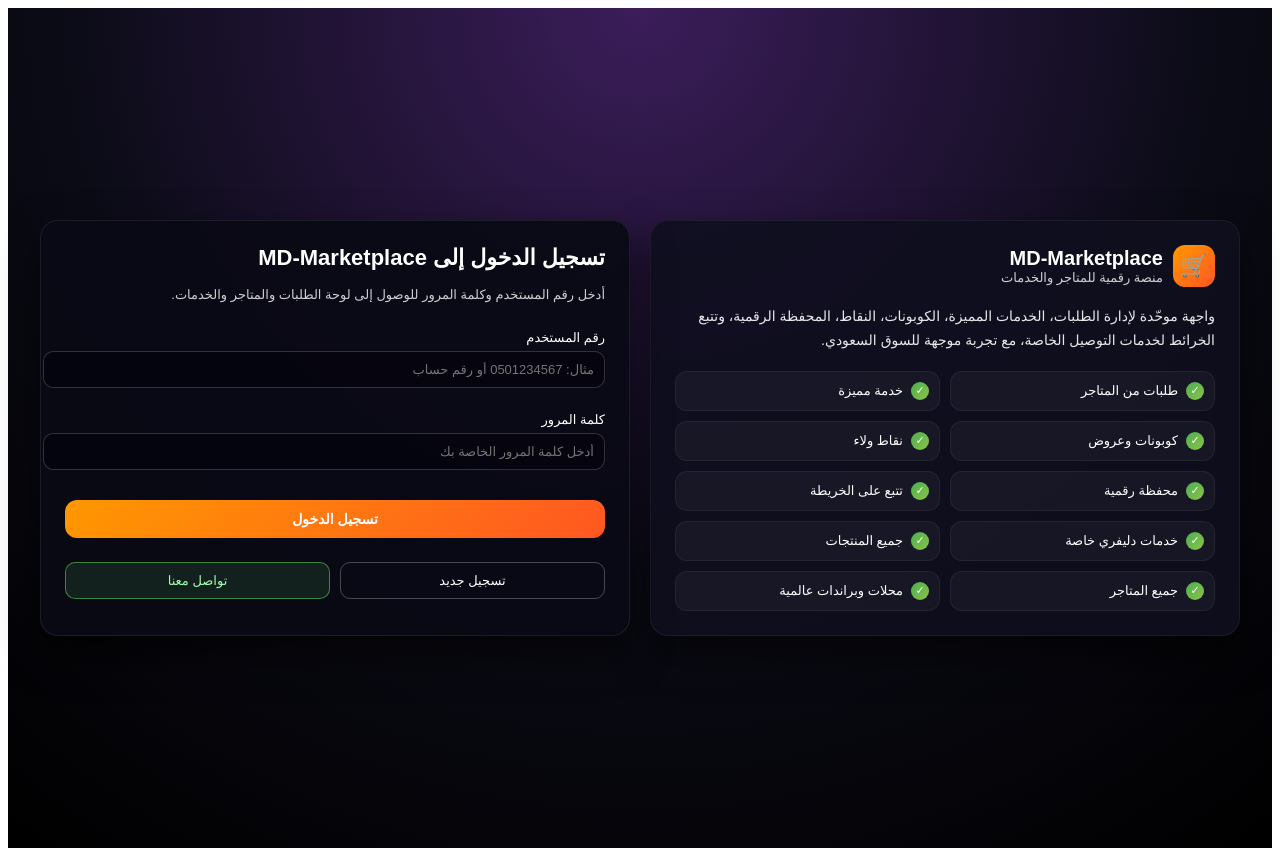
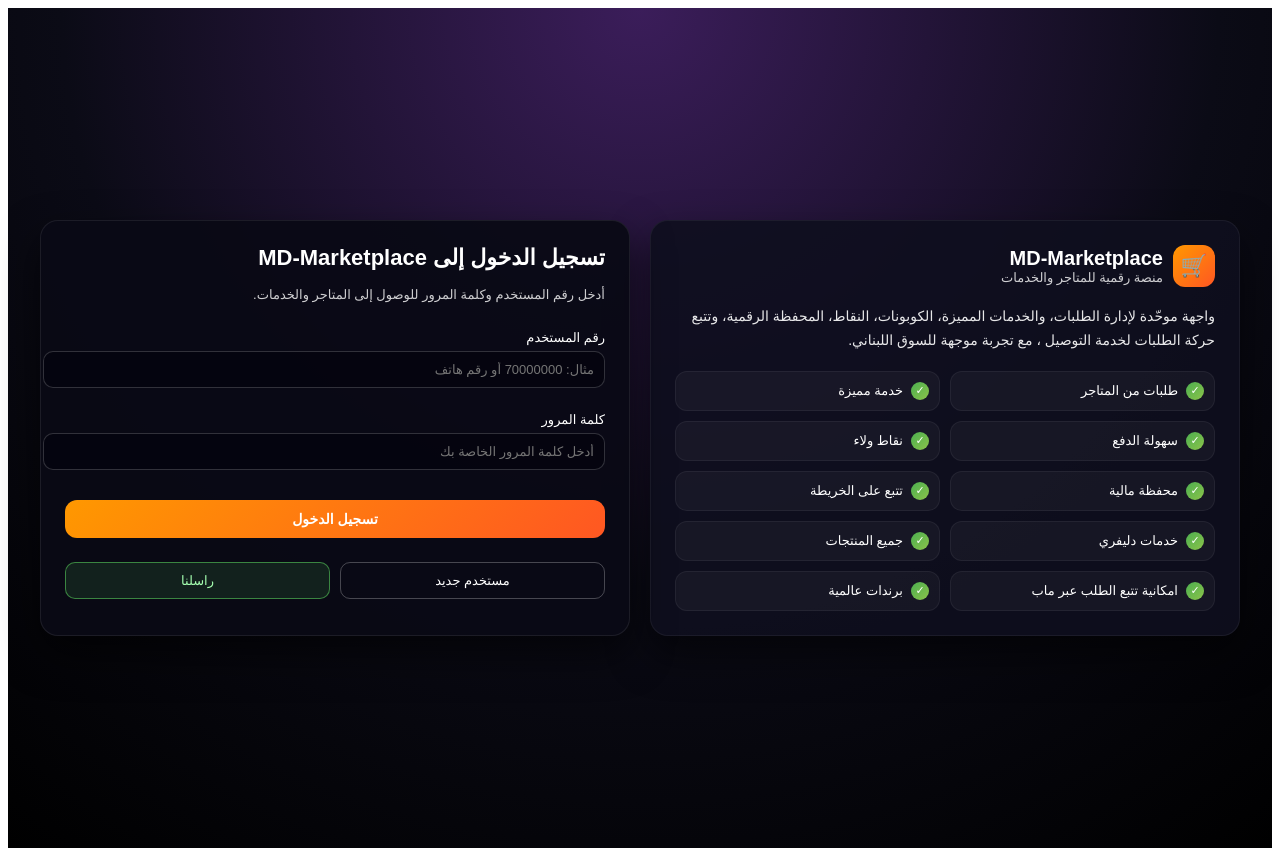
Before and after one commit to mjahto18-ui/MD-Marketplace, a Next.js app: page / in a window 1280 px wide. Built offline with nearby package versions, Linux system fonts and the light colour scheme.

Commit message:
Update page.js

```diff
--- a/app/page.js
+++ b/app/page.js
@@ -109,8 +109,8 @@ function InfoBox() {
       </div>
 
       <p style={{ fontSize: 14, lineHeight: 1.7, opacity: 0.9, marginBottom: 18 }}>
-        واجهة موحّدة لإدارة الطلبات، الخدمات المميزة، الكوبونات، النقاط، المحفظة الرقمية،
-        وتتبع الخرائط لخدمات التوصيل الخاصة، مع تجربة موجهة للسوق السعودي.
+        واجهة موحّدة لإدارة الطلبات، والخدمات المميزة، الكوبونات، النقاط، المحفظة الرقمية،
+        وتتبع حركة الطلبات لخدمة التوصيل ، مع تجربة موجهة للسوق اللبناني.
       </p>
 
       <div
@@ -124,14 +124,14 @@ function InfoBox() {
         {[
           'طلبات من المتاجر',
           'خدمة مميزة',
-          'كوبونات وعروض',
+          'سهولة الدفع',
           'نقاط ولاء',
-          'محفظة رقمية',
+          'محفظة مالية',
           'تتبع على الخريطة',
-          'خدمات دليفري خاصة',
+          'خدمات دليفري ',
           'جميع المنتجات',
-          'جميع المتاجر',
-          'محلات وبراندات عالمية'
+          'امكانية تتبع الطلب عبر ماب',
+          'برندات عالمية'
         ].map((item, idx) => (
           <div
             key={idx}
@@ -185,7 +185,7 @@ function LoginBox({ userId, password, setUserId, setPassword, handleLogin, handl
     >
       <h2 style={{ margin: 0, fontSize: 22 }}>تسجيل الدخول إلى MD‑Marketplace</h2>
       <p style={{ fontSize: 13, opacity: 0.8, margin: 0 }}>
-        أدخل رقم المستخدم وكلمة المرور للوصول إلى لوحة الطلبات والمتاجر والخدمات.
+        أدخل رقم المستخدم وكلمة المرور للوصول إلى المتاجر والخدمات.
       </p>
 
       <label style={{ fontSize: 13, marginTop: 12 }}>
@@ -194,7 +194,7 @@ function LoginBox({ userId, password, setUserId, setPassword, handleLogin, handl
           type="text"
           value={userId}
           onChange={e => setUserId(e.target.value)}
-          placeholder="مثال: 0501234567 أو رقم حساب"
+          placeholder="مثال: 70000000 أو رقم هاتف"
           style={{
             marginTop: 6,
             width: '100%',
@@ -260,7 +260,7 @@ function LoginBox({ userId, password, setUserId, setPassword, handleLogin, handl
             cursor: 'pointer'
           }}
         >
-          تسجيل جديد
+          مستخدم جديد
         </button>
         <button
           onClick={handleContact}
@@ -275,7 +275,7 @@ function LoginBox({ userId, password, setUserId, setPassword, handleLogin, handl
             cursor: 'pointer'
           }}
         >
-          تواصل معنا
+          راسلنا
         </button>
       </div>
     </div>
```
